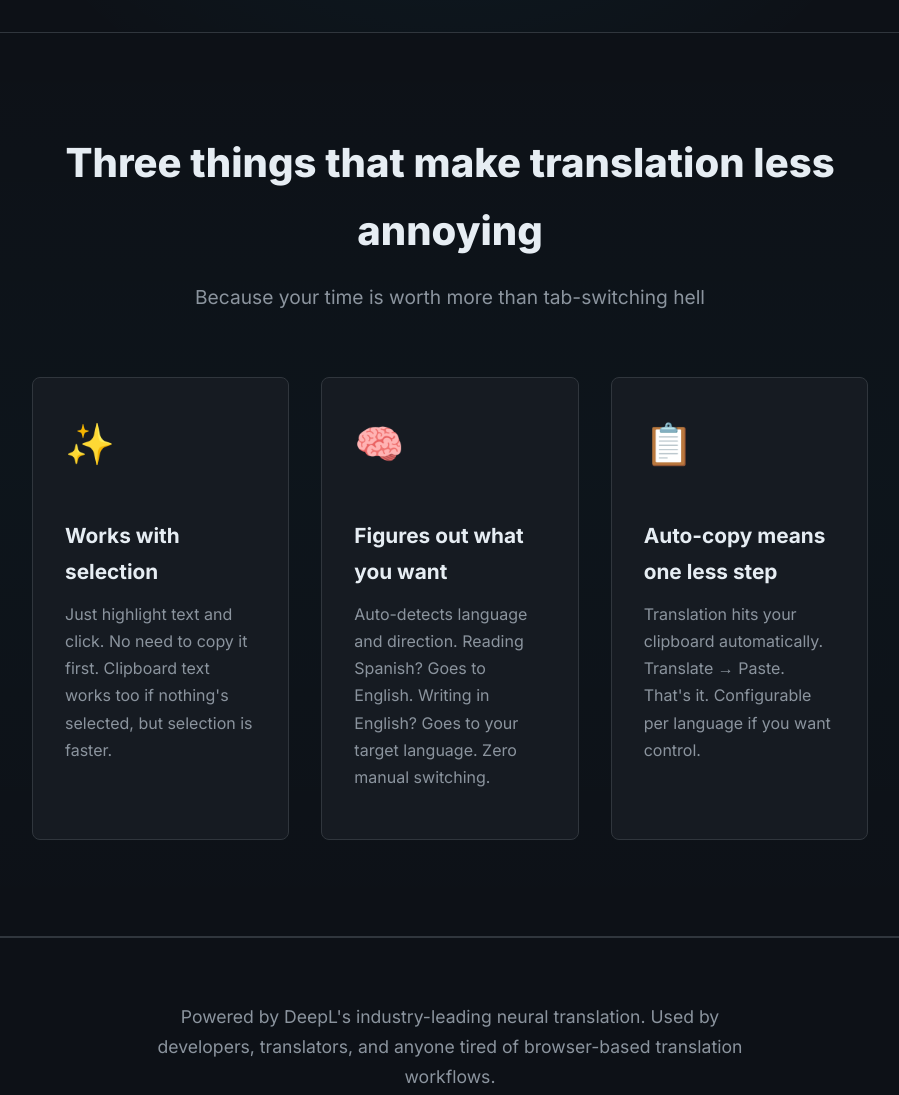
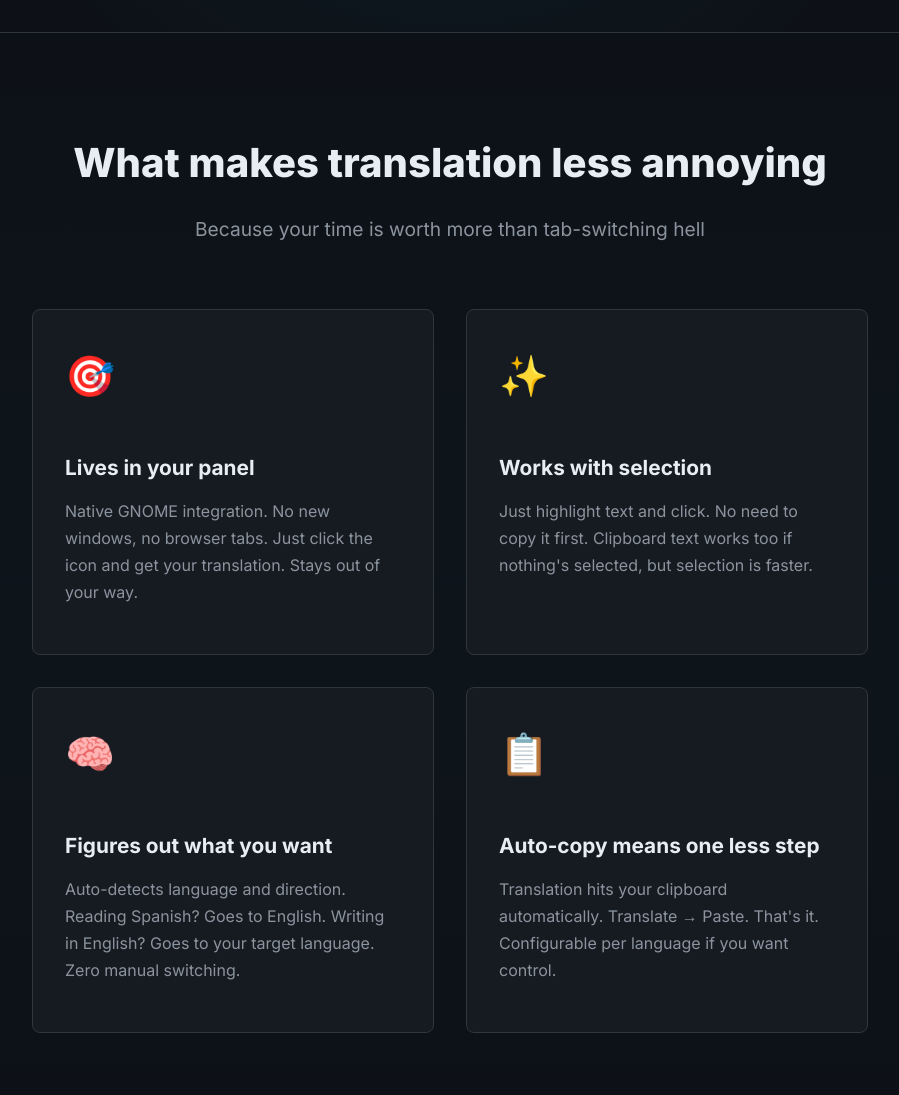
Before and after one commit to Juan-de-Costa-Rica/gnome-automagic-panel-translator, a plain HTML site: page docs/index.html in a window 1280 px wide. Shown: the part 840-1935 px from the top of the page, without its empty margins (190-1089 px from the left). Drawn offline with Linux system fonts and the light colour scheme.

Commit message:
Add panel integration feature and update benefits to 2x2 grid layout

```diff
--- a/docs/index.html
+++ b/docs/index.html
@@ -170,7 +170,7 @@
 
         .benefits-grid {
             display: grid;
-            grid-template-columns: repeat(3, 1fr);
+            grid-template-columns: repeat(2, 1fr);
             gap: 2rem;
             margin-top: 3rem;
         }
@@ -500,10 +500,19 @@
         <!-- Benefits Section -->
         <section id="benefits" class="benefits">
             <div class="container">
-                <h2>Three things that make translation less annoying</h2>
+                <h2>What makes translation less annoying</h2>
                 <p class="benefits-subtitle">Because your time is worth more than tab-switching hell</p>
 
                 <div class="benefits-grid">
+                    <div class="benefit-card">
+                        <span class="benefit-icon">🎯</span>
+                        <h3>Lives in your panel</h3>
+                        <p>
+                            Native GNOME integration. No new windows, no browser tabs.
+                            Just click the icon and get your translation. Stays out of your way.
+                        </p>
+                    </div>
+
                     <div class="benefit-card">
                         <span class="benefit-icon">✨</span>
                         <h3>Works with selection</h3>
```
